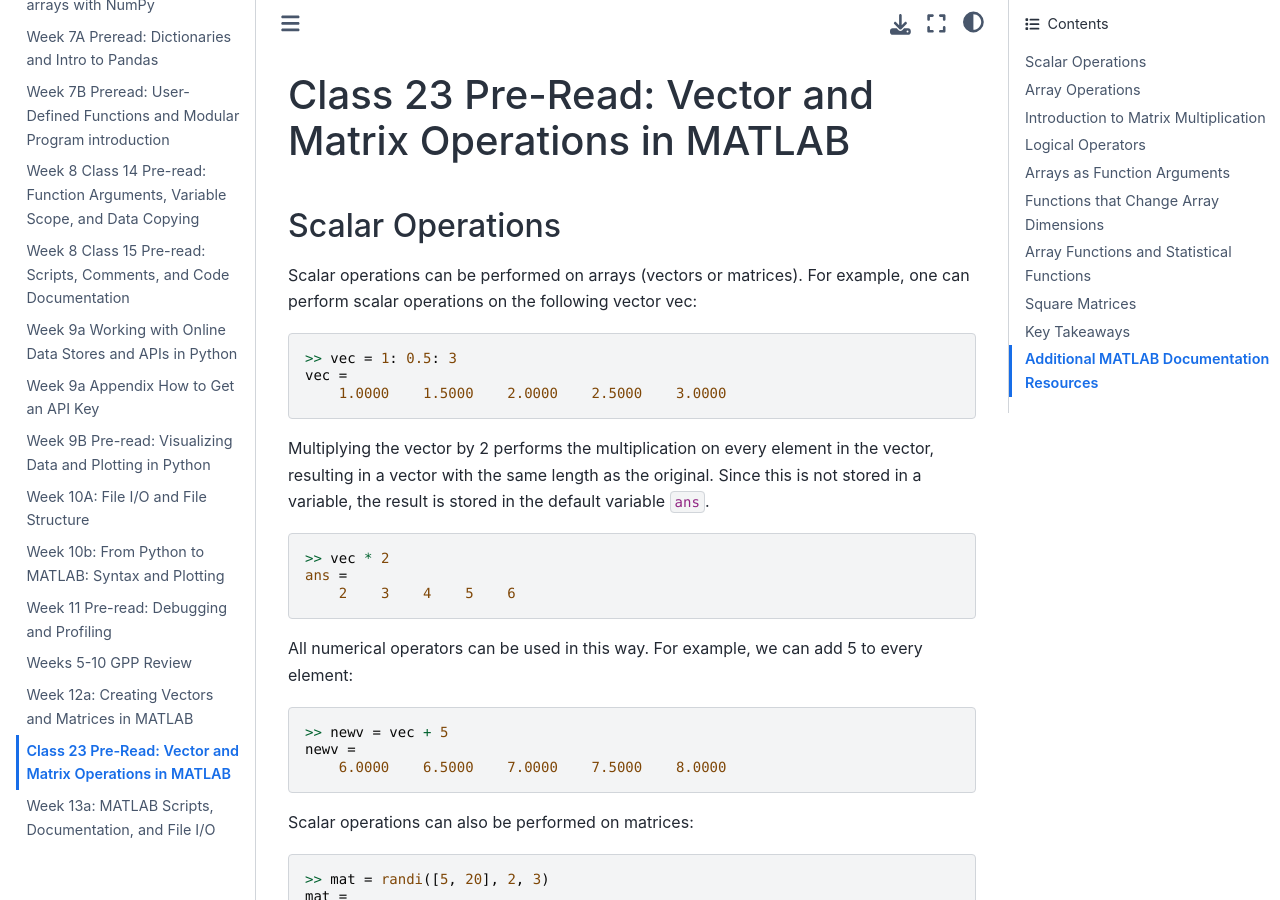
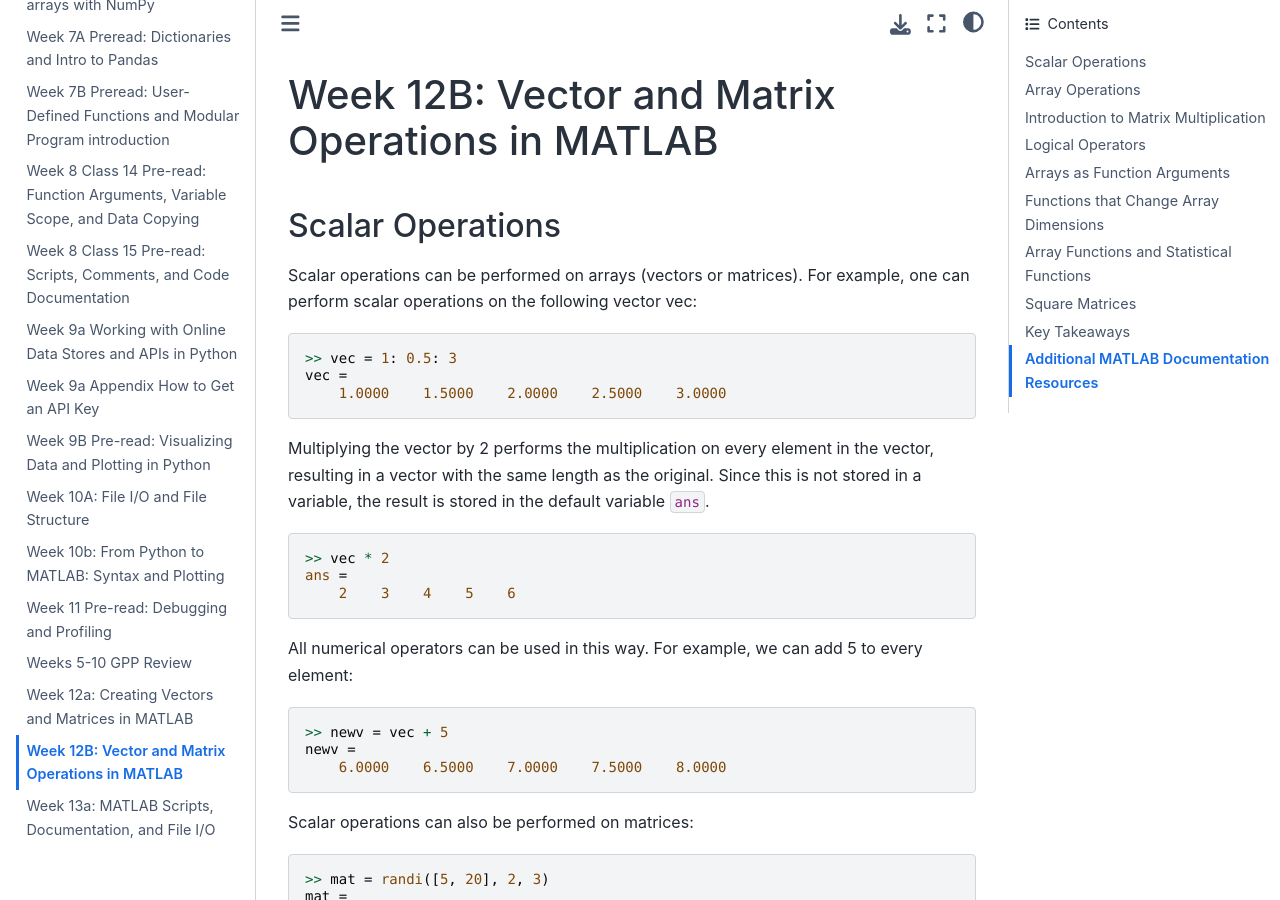
Before and after one commit to depasquale-lab/EK125, a Jupyter Book: the page built from Week12B.md, in a window 1280 px wide and 900 px high. Built offline with Jupyter Book 1.0.4 settings and Sphinx 7.4.7 and the Sphinx Book theme 1.1.4, drawn with Linux system fonts in a browser that asks for light colours.

Commit message:
Update Week12B.md title change

```diff
--- a/Week12B.md
+++ b/Week12B.md
@@ -1,4 +1,4 @@
-# Class 23 Pre-Read: Vector and Matrix Operations in MATLAB
+# Week 12B: Vector and Matrix Operations in MATLAB
 
 ## Scalar Operations
 
```
